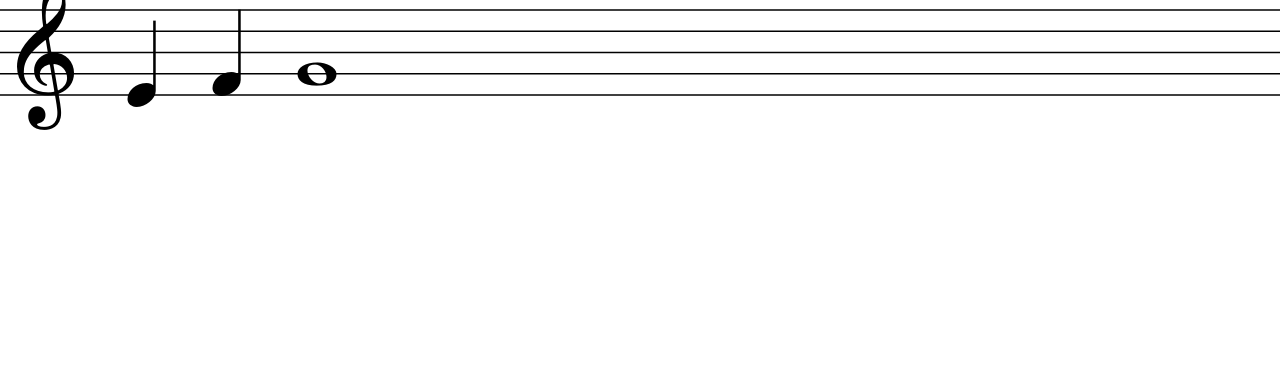
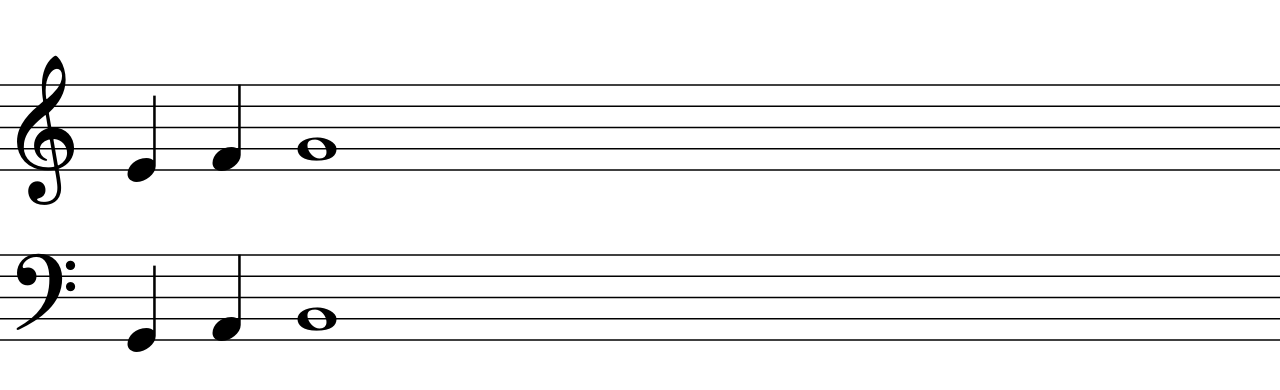
Before and after one commit to eienheiwa/sonetto, a React (Create React App) app: page / in a window 1280 px wide. Shown: the top 390 px of the page. Built offline with nearby package versions, Linux system fonts and the light colour scheme.

Commit message:
Add grand staff

```diff
--- a/src/Editor.tsx
+++ b/src/Editor.tsx
@@ -1,12 +1,12 @@
 import React from "react";
-import { Staves } from "./Staves";
+import { GrandStaff } from "./GrandStaff";
 
 type Props = {};
 
 export const Editor = (props: Props) => {
   return (
     <div className="editor">
-      <Staves />
+      <GrandStaff />
     </div>
   );
 };
--- /dev/null
+++ b/src/GrandStaff.tsx
@@ -0,0 +1,13 @@
+import React from "react";
+import { Staves } from "./Staves";
+
+type Props = {};
+
+export const GrandStaff = (props: Props) => {
+  return (
+    <>
+      <Staves clef="g-clef" />
+      <Staves clef="f-clef" />
+    </>
+  );
+};
--- a/src/Staves.tsx
+++ b/src/Staves.tsx
@@ -1,9 +1,12 @@
 import React from "react";
 import _ from "lodash";
 import { Clef } from "./Clef";
+import * as clef from "./Clef";
 import { Note } from "./Note";
 
-type Props = {};
+type Props = {
+  clef: clef.Kind;
+};
 
 export const Staves = (props: Props) => {
   return (
@@ -26,7 +29,7 @@ export const Staves = (props: Props) => {
             y2={i * 25}
           />
         ))}
-        <Clef kind="g-clef" />
+        <Clef kind={props.clef} />
         <Note x={150} line={0} duration="1/4" />
         <Note x={250} line={0.5} duration="1/4" />
         <Note x={350} line={1} duration="1" />
--- a/src/index.css
+++ b/src/index.css
@@ -25,5 +25,5 @@ code {
   font-family: Bravura;
   font-size: 85px;
   display: block;
-  margin: 0 auto;
+  margin: 1em auto;
 }
```
